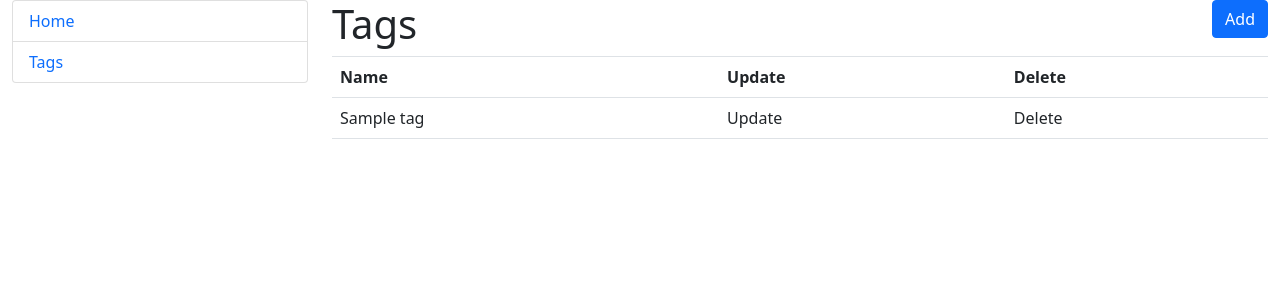
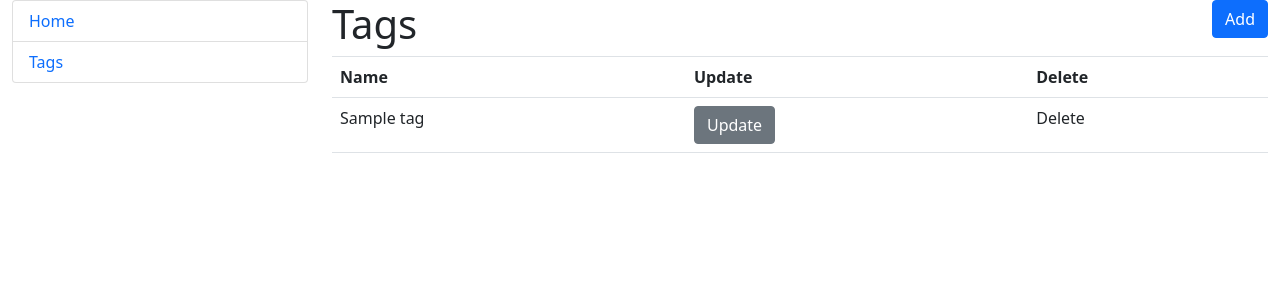
Before and after one commit to bknyrik/to-do-list, a Django app: template templates/task_manager/tag_list.html in a window 1280 px wide. Shown: the top 300 px of the page. Run offline with Django 5.2, Linux system fonts and the light colour scheme; the template is opened without the code that fills it: most values are stand-ins (such as "Sample title", 1, 10 or a date in 2020); data that the repository does not hold is empty.

Commit message:
Add link Update to tag_form.html in tag_list.html

```diff
--- a/templates/task_manager/tag_list.html
+++ b/templates/task_manager/tag_list.html
@@ -17,7 +17,7 @@
       {% for tag in tag_list %}
         <tr>
           <td>{{ tag }}</td>
-          <td>Update</td>
+          <td><a class="btn btn-secondary" href="{% url "task_manager:tag-update" pk=tag.id %}">Update</a></td>
           <td>Delete</td>
         </tr>
       {% endfor %}
```
